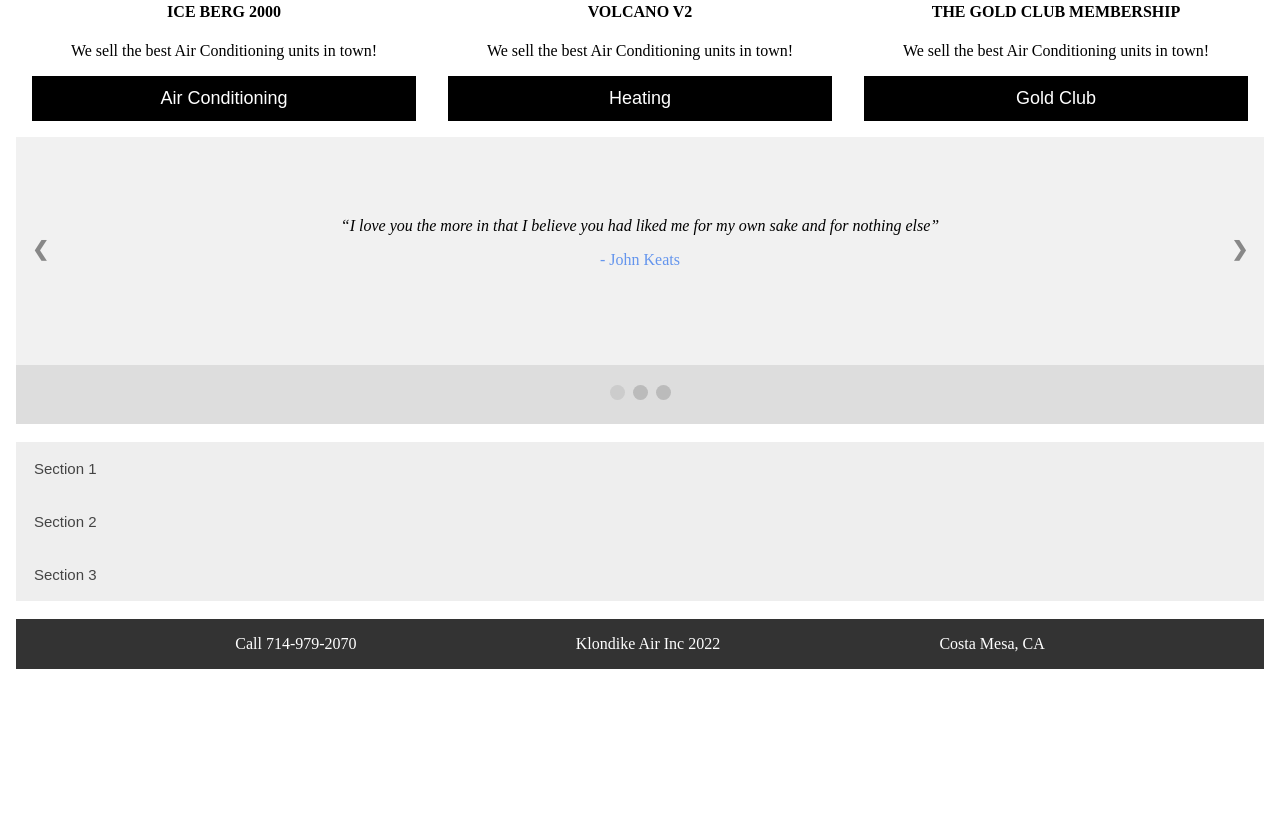
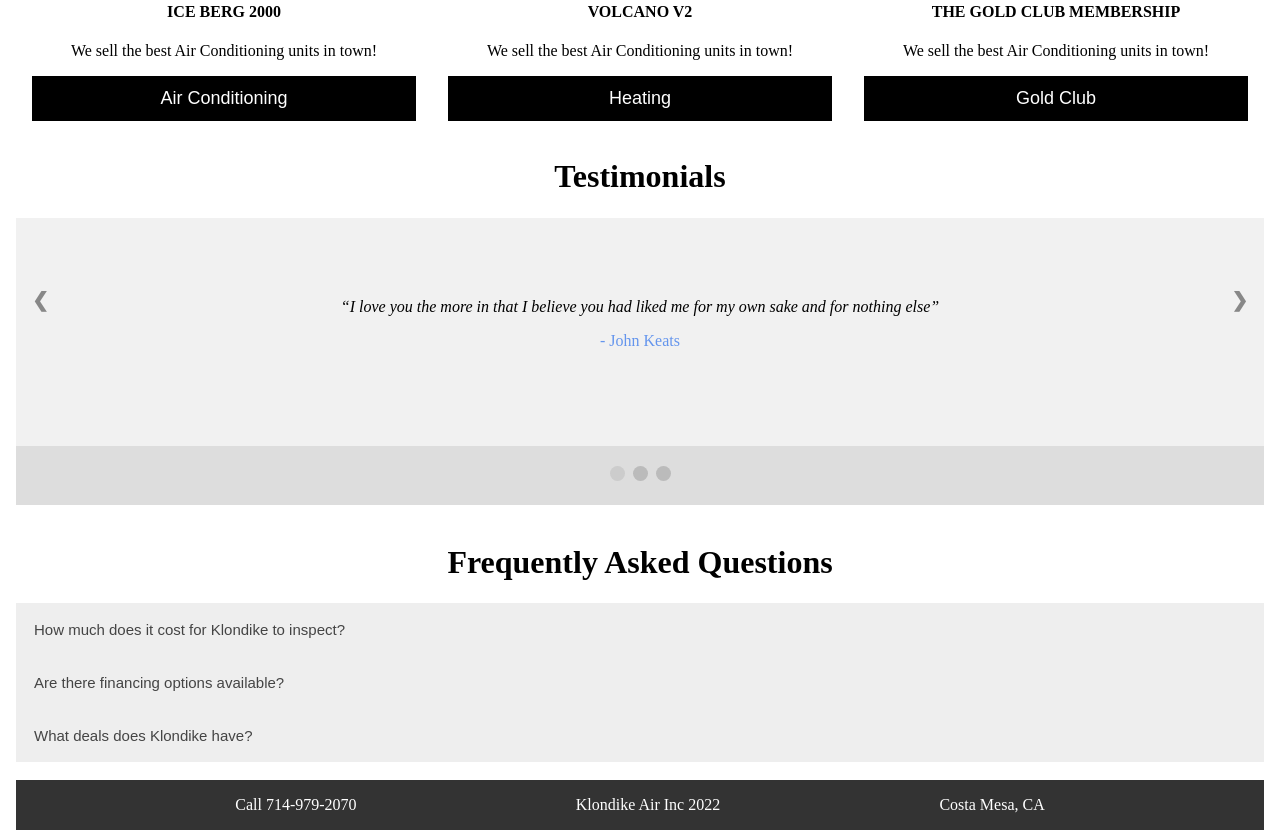
Before and after one commit to Harrison-Reich/Klondike, a plain HTML site: page index.html in a window 1280 px wide. Shown: the part 457-1287 px from the top of the page. Before the commit the page ends 1126 px from the top, so only its background shows below. Drawn offline with Linux system fonts and the light colour scheme.

Commit message:
testimonials

```diff
--- a/index.html
+++ b/index.html
@@ -77,6 +77,7 @@
             </div>
 
             <div class="slideshow-container">
+                <div class="slideshow-container-title"><h1>Testimonials</h1></div>
                 <div class="mySlides">
                   <q>I love you the more in that I believe you had liked me for my own sake and for nothing else</q>
                   <p class="author">- John Keats</p>
@@ -102,17 +103,18 @@
             <br>
 
             <div class="faq">
-                <button class="accordion">Section 1</button>
+                <div class="faq-title"><h1>Frequently Asked Questions</h1></div>
+                <button class="accordion">How much does it cost for Klondike to inspect?</button>
                     <div class="panel">
                         <p>Lorem ipsum dolor sit amet, consectetur adipisicing elit, sed do eiusmod tempor incididunt ut labore et dolore magna aliqua. Ut enim ad minim veniam, quis nostrud exercitation ullamco laboris nisi ut aliquip ex ea commodo consequat.</p>
                     </div>
 
-                <button class="accordion">Section 2</button>
+                <button class="accordion">Are there financing options available?</button>
                     <div class="panel">
                         <p>Lorem ipsum dolor sit amet, consectetur adipisicing elit, sed do eiusmod tempor incididunt ut labore et dolore magna aliqua. Ut enim ad minim veniam, quis nostrud exercitation ullamco laboris nisi ut aliquip ex ea commodo consequat.</p>
                     </div>
 
-                <button class="accordion">Section 3</button>
+                <button class="accordion">What deals does Klondike have?</button>
                     <div class="panel">
                         <p>Lorem ipsum dolor sit amet, consectetur adipisicing elit, sed do eiusmod tempor incididunt ut labore et dolore magna aliqua. Ut enim ad minim veniam, quis nostrud exercitation ullamco laboris nisi ut aliquip ex ea commodo consequat.</p>
                     </div>
--- a/style.css
+++ b/style.css
@@ -160,6 +160,12 @@ body {
     background: #f1f1f1f1;
 }
 
+.slideshow-container-title {
+    text-align: center;
+    background-color: white;
+    padding-bottom: 1px;
+}
+
   /* Slides */
 .mySlides {
     display: none;
@@ -216,7 +222,7 @@ body {
 
   /* Add a background color to the active dot/circle */
 .active, .dot:hover {
-    background-color: #717171;
+    background-color: green;
 }
 
   /* Add an italic font style to all quotes */
@@ -224,6 +230,10 @@ q {font-style: italic;}
 
   /* Add a blue color to the author */
 .author {color: cornflowerblue;}
+
+.faq-title {
+    text-align: center;
+}
 
 .accordion {
     background-color: #eee;
```
